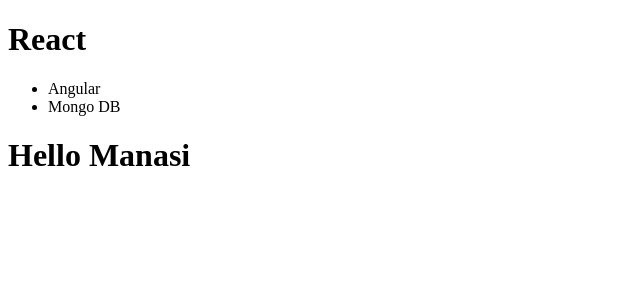
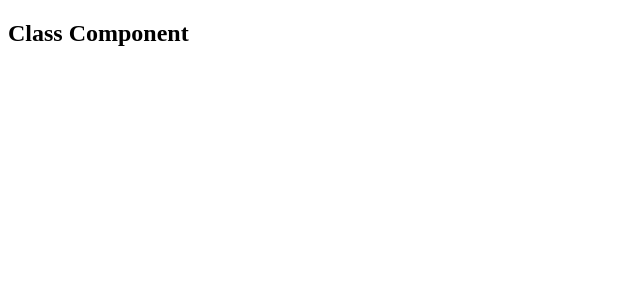
Before and after one commit to ManasiPatil2117/React-Practice, a React (Create React App) app in the folder test-app/: page / in a window 1280 px wide. Shown: the top 300 px of the page, without its empty margins (0-640 px from the left). Built offline with nearby package versions, Linux system fonts and the light colour scheme; a web font is replaced by a local one.

Commit message:
Class Component

```diff
--- a/test-app/src/App.js
+++ /dev/null
@@ -1,4 +0,0 @@
-function App(props){
-   return <h1>  Hello {props.name}    </h1>
-}
-export default App
--- a/test-app/src/index.js
+++ b/test-app/src/index.js
@@ -1,14 +1,14 @@
+import React  from 'react'
 import ReactDom from 'react-dom'
 import './index.css'
-import App from './App'
+class Test extends React.Component{
+    render(){
+        return <h2>Class Component</h2>
+    }
+}
 ReactDom.render(
     <>
-        <h1>React</h1>
-        <ul>
-            <li>Angular</li>
-            <li>Mongo DB</li>
-        </ul>
-        <App name = "Manasi"/>
+    <Test/>
     </>,
     document.getElementById("root")
 )
```
Also changed, not shown: 1 other file (tests, documents, lock files or other folders).
